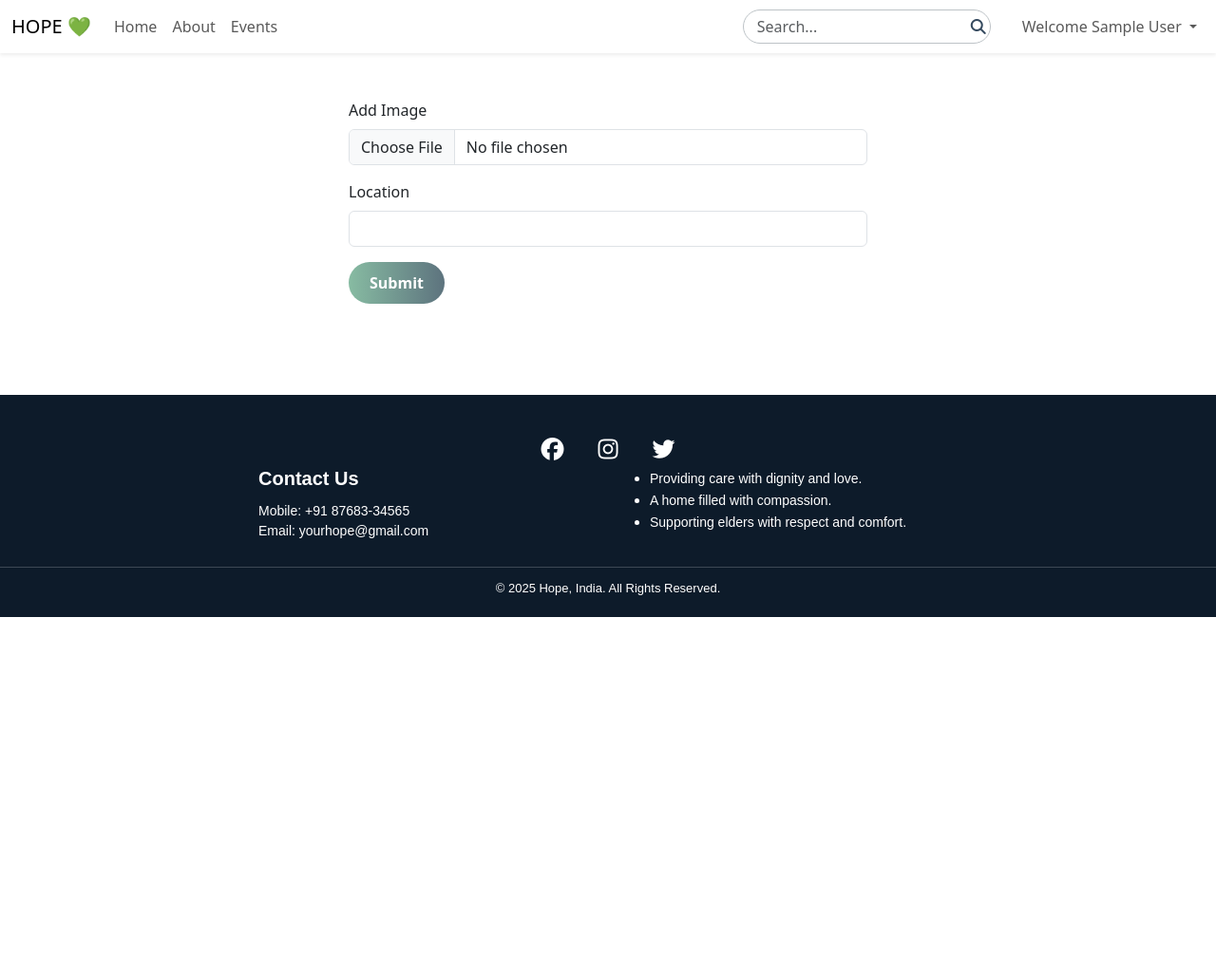
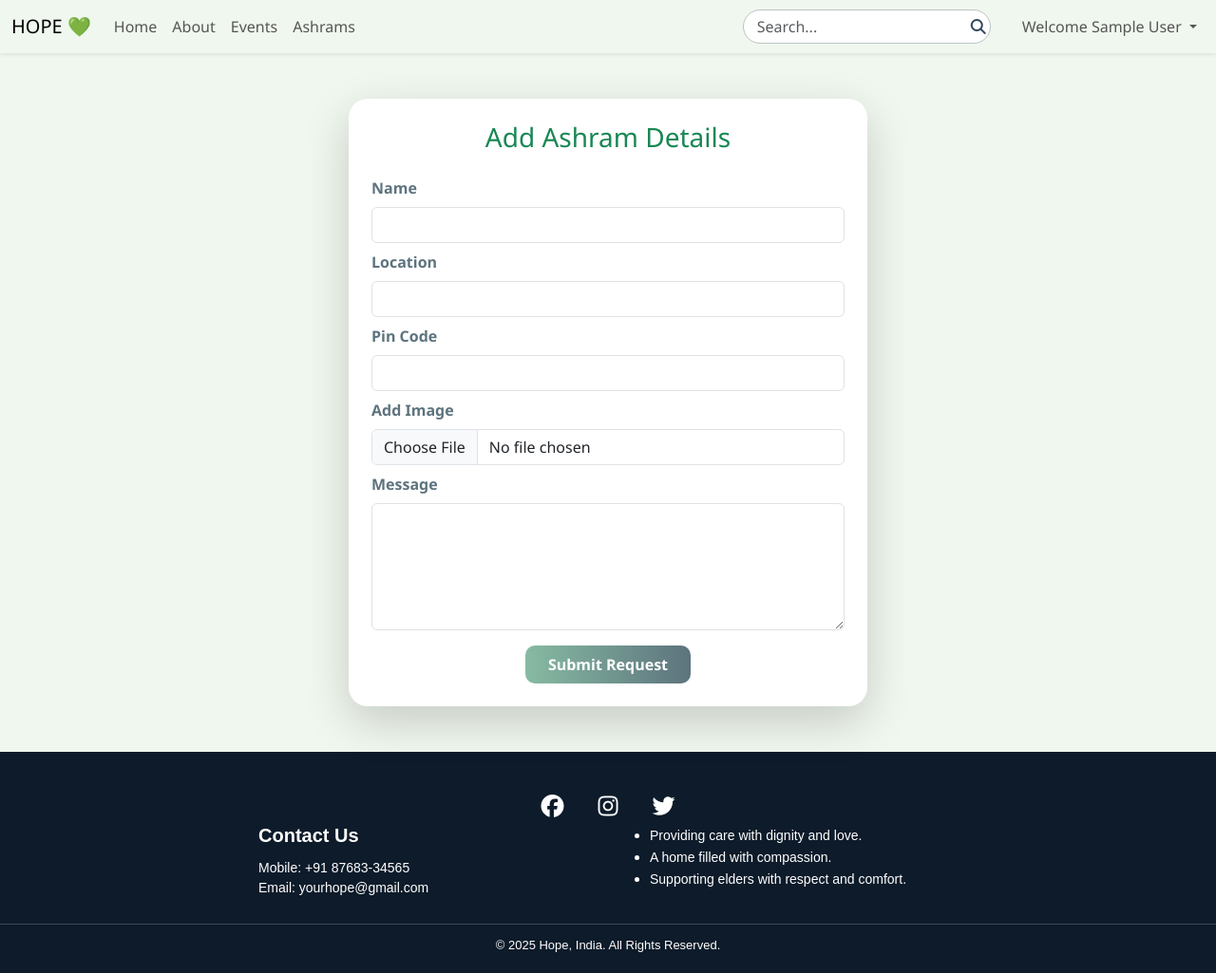
Before and after one commit to sambitRo45/Hope, a PHP site: page /ashram_details.php in a window 1280 px wide. Shown: the whole page at 95% size. Before the commit the page ends 650 px from the top, so only its background shows below. Run offline with PHP 8.4, Linux system fonts and the light colour scheme; the visitor is signed in with stand-in values (Sample User, id 1); some libraries are stand-ins or nearby versions.

Commit message:
Ashram details page updated

```diff
--- /dev/null
+++ b/Styles/ashram_details.css
@@ -0,0 +1,10 @@
+
+  body {
+      background-color: #F0F7EE;
+      font-family: 'Segoe UI';
+    }
+
+.form-label {
+      font-weight: 600;
+      color: #5D737E;
+    }
--- a/ashram_details.php
+++ b/ashram_details.php
@@ -1,20 +1,44 @@
 <?php
     include_once "navbar.php";
 ?>
-
 <div class="container my-5">
     <div class="row">
         <div class="col-md-6 mx-auto">
-            <form action="">
-                <label for="" class="form-label">Add Image</label>
-                <input type="file" name="img" id="img" class="form-control mb-3">
-                <label for="" class="form-label">Location</label>
-                <input type="text" name="location" id="location" class="form-control mb-3">
-                <input type="submit" value="Submit" class="btn btn-success mb-5">
-            </form>
+
+            <div class="card shadow-lg p-4 border-0" style="border-radius: 15px;">
+                <h3 class="text-center mb-4 text-success ">Add Ashram Details</h3>
+
+                <form action="ashram_submit.php" method="POST" enctype="multipart/form-data" onsubmit="return validateForm()"  novalidate>
+                    <label class="form-label ">Name</label>
+                    <input type="text" name="name" id="name" class="form-control mb-1">
+                    <div id="nameError" class="text-danger mb-2"></div>
+
+                    <label class="form-label ">Location</label>
+                    <input type="text" name="location" id="location" class="form-control mb-1">
+                    <div id="locationError" class="text-danger mb-2"></div>
+
+                    <label class="form-label ">Pin Code</label>
+                    <input type="number" name="pincode" id="pincode" class="form-control mb-1">
+                    <div id="pincodeError" class="text-danger mb-2"></div>
+
+                    <label class="form-label ">Add Image</label>
+                    <input type="file" name="img" id="img" class="form-control mb-1">
+                    <div id="imgError" class="text-danger mb-2"></div>
+
+                    <label class="form-label ">Message</label>
+                    <textarea name="message" id="message" rows="5" class="form-control mb-1"></textarea>
+                    <div id="complainError" class="text-danger mb-2"></div>
+
+                    <div class="text-center mt-3">
+                        <input type="submit" value="Submit Request" class="btn btn-success px-4 py-2 fw-bod" style="border-radius: 10px;">
+                    </div>
+                </form>
+            </div>
+
         </div>
     </div>
 </div>
+<script src="./jsfiles/ashram_validator.js"></script>
 
 <?php
     include_once "footer.php";
--- a/dbcon.php
+++ b/dbcon.php
@@ -3,9 +3,9 @@ $HOST = "localhost";
 $USERNAME = "root";
 $PASSWORD = "";
 $DB_NAME = "hope";
-$PORT = 3307;
+// $PORT = 3307;
 
-$conn = new mysqli($HOST, $USERNAME, $PASSWORD, $DB_NAME, $PORT);
+$conn = new mysqli($HOST, $USERNAME, $PASSWORD, $DB_NAME);
 if($conn->connect_error){
     die("Error: ".$conn->connect_error);
 }
--- /dev/null
+++ b/jsfiles/ashram_validator.js
@@ -0,0 +1,71 @@
+function validateForm() {
+
+    // Get field values
+    let name = document.getElementById("name").value.trim();
+    let location = document.getElementById("location").value.trim();
+    let pincode = document.getElementById("pincode").value.trim();
+    let img = document.getElementById("img").value;
+    let complain = document.getElementById("complain").value.trim();
+
+    // Clear previous error messages
+    document.getElementById("nameError").innerText = "";
+    document.getElementById("locationError").innerText = "";
+    document.getElementById("pincodeError").innerText = "";
+    document.getElementById("imgError").innerText = "";
+    document.getElementById("complainError").innerText = "";
+
+    // Regex patterns
+    let nameRegex = /^[A-Za-z ]{3,50}$/;
+    let locationRegex = /^[A-Za-z0-9 ,.-]{3,100}$/;
+    let pincodeRegex = /^[0-9]{6}$/;
+    let imageRegex = /\.(jpg|jpeg|png|gif)$/i;
+
+    let isValid = true;
+
+    // Name validation
+    if (!name) {
+        document.getElementById("nameError").innerText = "Name is required";
+        isValid = false;
+    } else if (!nameRegex.test(name)) {
+        document.getElementById("nameError").innerText = "Name must be letters only (min 3 chars)";
+        isValid = false;
+    }
+
+    // Location validation
+    if (!location) {
+        document.getElementById("locationError").innerText = "Location is required";
+        isValid = false;
+    } else if (!locationRegex.test(location)) {
+        document.getElementById("locationError").innerText = "Enter a valid location";
+        isValid = false;
+    }
+
+    // Pincode validation
+    if (!pincode) {
+        document.getElementById("pincodeError").innerText = "Pincode is required";
+        isValid = false;
+    } else if (!pincodeRegex.test(pincode)) {
+        document.getElementById("pincodeError").innerText = "Pincode must be 6 digits";
+        isValid = false;
+    }
+
+    // Image validation
+    if (!img) {
+        document.getElementById("imgError").innerText = "Please upload an image";
+        isValid = false;
+    } else if (!imageRegex.test(img)) {
+        document.getElementById("imgError").innerText = "Allowed formats: jpg, jpeg, png, gif";
+        isValid = false;
+    }
+
+    // Complaint validation
+    if (!complain) {
+        document.getElementById("complainError").innerText = "Complaint is required";
+        isValid = false;
+    } else if (complain.length < 10) {
+        document.getElementById("complainError").innerText = "Complaint must be at least 10 characters";
+        isValid = false;
+    }
+
+    return isValid;
+}
--- a/navbar.php
+++ b/navbar.php
@@ -16,6 +16,8 @@ session_start();
     <link rel="stylesheet" href="./Styles/footer.css" />
     <link rel="stylesheet" href="./Styles/home.css" />
     <link rel="stylesheet" href="./Styles/about.css" />
+    <link rel="stylesheet" href="./Styles/ashram_details.css" />
+
 </head>
 
 <body>
@@ -38,7 +40,13 @@ session_start();
                     <li class="nav-item"><a class="nav-link" href="./home.php">Home</a></li>
                     <li class="nav-item"><a class="nav-link" href="./about.php">About</a></li>
                     <li class="nav-item"><a class="nav-link" href="./events.php">Events</a></li>
-                </ul>
+                    <?php if (isset($_SESSION['id'])) { ?>
+                    <li class="nav-item"><a class="nav-link" href="./Ashram_available.php">Ashrams</a></li>
+                <?php
+                }
+                ?>
+
+               </ul>
 
                 <?php if (isset($_SESSION['id']) && $_SESSION['type'] == "volunteer") { ?>
                     <form class="search-box d-flex" role="search">
```
Also changed, not shown: Ashram_available.php (added, +126 -0 lines), ashram_submit.php (added, +26 -0 lines), uploads/Screenshot (57).png (added).
